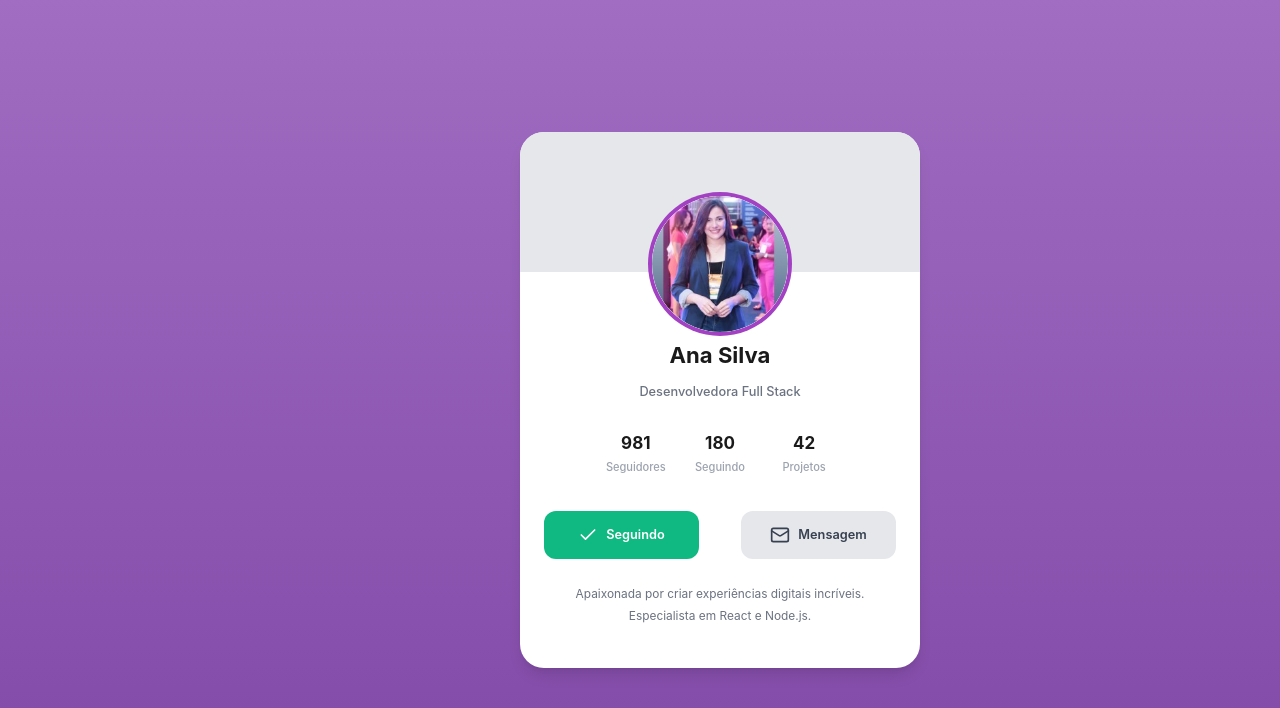
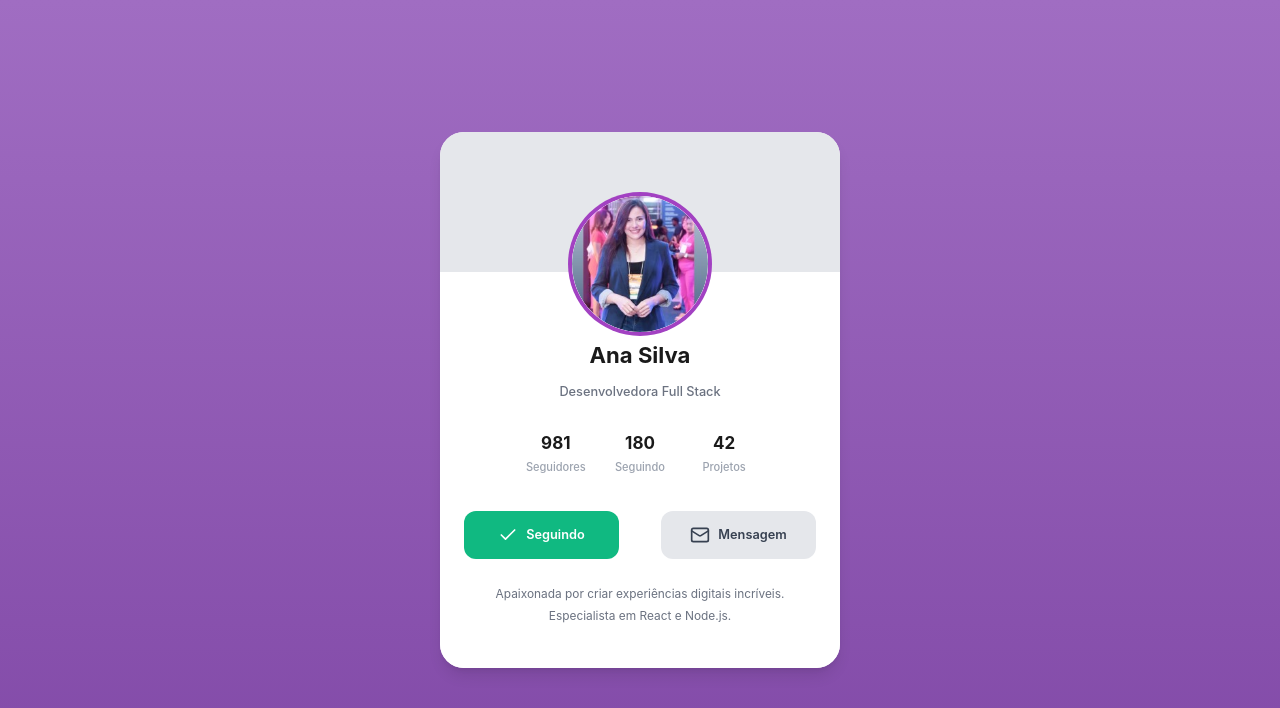
Before and after one commit to RaoniDCunha/desafio_frontend_fusion_front, a Next.js app: page / in a window 1280 px wide. Shown: the top 708 px of the page. Built offline with nearby package versions, Linux system fonts and the light colour scheme.

Commit message:
refactor: criado componente de ProfileCard e adicionado a Home Page

```diff
--- a/src/app/page.tsx
+++ b/src/app/page.tsx
@@ -1,64 +1,9 @@
-import { CardNumbersInformation } from "@/components/CardNumbersInformation";
-import { ProfileCardButton } from "@/components/ProfileCardButton";
-import Image from "next/image";
-import { Check, Mail } from 'lucide-react';
+import { ProfileCard } from "@/components/ProfileCard";
 
 export default function Home() {
   return (
-    <div className="relative flex flex-col flex-1 items-center justify-center bg-[linear-gradient(to_bottom,#A06DC2_0%,#8149A7_100%)] font-sans dark:bg-black">
-        <div className="absolute top-[132px] left-[520px] w-[400px] h-[535.78px] rounded-[24px] bg-white shadow-lg">
-
-           {/* Div Superior (Cabeçalho/Topo) */}
-          <div className="w-full h-[140px] bg-gray-200 rounded-t-[24px] shrink-0">
-            {/* Conteúdo da parte da capa */}
-          </div>
-
-
-          {/* Div Inferior (Conteúdo principal) */}
-          <div className="flex-1 flex flex-col items-center p-6 bg-white rounded-b-[24px]">
-
-                {/* 1. Avatar Redondo com Margem Negativa para sobrepor o topo */}
-                <div className="relative w-[136px] h-[136px] rounded-full ring-[4px] ring-[#A241C2] -mt-[100px] mb-[4px] bg-white overflow-hidden shrink-0">
-                  <Image
-                    src="/images/user.png"
-                    alt="Foto de perfil de Ana Silva"
-                    fill
-                    className="object-cover rounded-full ring-[4px] ring-white"
-                    priority
-                  />
-                </div>
-
-                {/* 2. Nome */}
-                <div className="text-[#1A1A1A] font-['Inter'] font-bold text-[22.1px] leading-[39px] text-center mb-[6px]">
-                  Ana Silva
-                </div>
-
-                {/* 3. Cargo */}
-                <div className="text-[#6B7280] font-['Inter'] font-medium text-[12.75px] leading-[22px] text-center mb-[24px]">
-                  Desenvolvedora Full Stack
-                </div>
-
-                {/* 4. Row de 3 caixas (Stats/Social) */}
-                <div className="flex justify-between w-[233.95px] h-[51.5px] mb-[32px]">
-                  <CardNumbersInformation valor={"981"} rotulo={"Seguidores"}  />
-                  <CardNumbersInformation valor={"180"} rotulo={"Seguindo"}  />
-                  <CardNumbersInformation valor={"42"} rotulo={"Projetos"}  />
-                </div>
-
-                {/* 5. Row de 2 Botões */}
-                <div className="flex justify-between w-[352px] h-[48px] mb-[24px]">
-                  <ProfileCardButton texto={"Seguindo"} icone={<Check size={20} color="#FFFFFF" />} corFundo={"#10B981"} corTexto={"#FFFFFF"} />
-                  <ProfileCardButton texto={"Mensagem"} icone={<Mail size={20} color="#374151" />} corFundo={"#E5E7EB"} corTexto={"#374151"} />
-                </div>
-
-                {/* 6. Texto de Bio */}
-                <div className="w-[320px] text-[#6B7280] font-['Inter'] font-normal text-[11.9px] leading-[22px] text-center">
-                  Apaixonada por criar experiências digitais incríveis.<br/>
-                  Especialista em React e Node.js.
-                </div>
-          </div>
-
-        </div>
+    <div className="flex flex-col min-h-screen items-center justify-center bg-[linear-gradient(to_bottom,#A06DC2_0%,#8149A7_100%)] font-sans dark:bg-black p-4">
+      <ProfileCard />
     </div>
   );
 }
--- a/src/components/ProfileCard/index.tsx
+++ b/src/components/ProfileCard/index.tsx
@@ -0,0 +1,70 @@
+import React, { ReactNode } from 'react';
+import { ProfileCardButton } from '../ProfileCardButton';
+import { Check, Mail } from 'lucide-react';
+import { CardNumbersInformation } from '../CardNumbersInformation';
+import Image from "next/image";
+
+// Interface definindo tudo o que o componente pode receber
+interface ProfileCardProps {
+
+}
+
+export function ProfileCard({
+
+}: ProfileCardProps) {
+  return (
+           <div className="w-[400px] h-[535.78px] rounded-[24px] bg-white shadow-lg flex flex-col">
+
+           {/* Div Superior (Cabeçalho/Topo) */}
+          <div className="w-full h-[140px] bg-gray-200 rounded-t-[24px] shrink-0">
+            {/* Conteúdo da parte da capa */}
+          </div>
+
+
+          {/* Div Inferior (Conteúdo principal) */}
+          <div className="flex-1 flex flex-col items-center p-6 bg-white rounded-b-[24px]">
+
+                {/* 1. Avatar Redondo com Margem Negativa para sobrepor o topo */}
+                <div className="relative w-[136px] h-[136px] rounded-full ring-[4px] ring-[#A241C2] -mt-[100px] mb-[4px] bg-white overflow-hidden shrink-0">
+                  <Image
+                    src="/images/user.png"
+                    alt="Foto de perfil de Ana Silva"
+                    fill
+                    className="object-cover rounded-full ring-[4px] ring-white"
+                    priority
+                  />
+                </div>
+
+                {/* 2. Nome */}
+                <div className="text-[#1A1A1A] font-['Inter'] font-bold text-[22.1px] leading-[39px] text-center mb-[6px]">
+                  Ana Silva
+                </div>
+
+                {/* 3. Cargo */}
+                <div className="text-[#6B7280] font-['Inter'] font-medium text-[12.75px] leading-[22px] text-center mb-[24px]">
+                  Desenvolvedora Full Stack
+                </div>
+
+                {/* 4. Row de 3 caixas (Stats/Social) */}
+                <div className="flex justify-between w-[233.95px] h-[51.5px] mb-[32px]">
+                  <CardNumbersInformation valor={"981"} rotulo={"Seguidores"}  />
+                  <CardNumbersInformation valor={"180"} rotulo={"Seguindo"}  />
+                  <CardNumbersInformation valor={"42"} rotulo={"Projetos"}  />
+                </div>
+
+                {/* 5. Row de 2 Botões */}
+                <div className="flex justify-between w-[352px] h-[48px] mb-[24px]">
+                  <ProfileCardButton texto={"Seguindo"} icone={<Check size={20} color="#FFFFFF" />} corFundo={"#10B981"} corTexto={"#FFFFFF"} />
+                  <ProfileCardButton texto={"Mensagem"} icone={<Mail size={20} color="#374151" />} corFundo={"#E5E7EB"} corTexto={"#374151"} />
+                </div>
+
+                {/* 6. Texto de Bio */}
+                <div className="w-[320px] text-[#6B7280] font-['Inter'] font-normal text-[11.9px] leading-[22px] text-center">
+                  Apaixonada por criar experiências digitais incríveis.<br/>
+                  Especialista em React e Node.js.
+                </div>
+          </div>
+
+        </div>
+  );
+}
```
